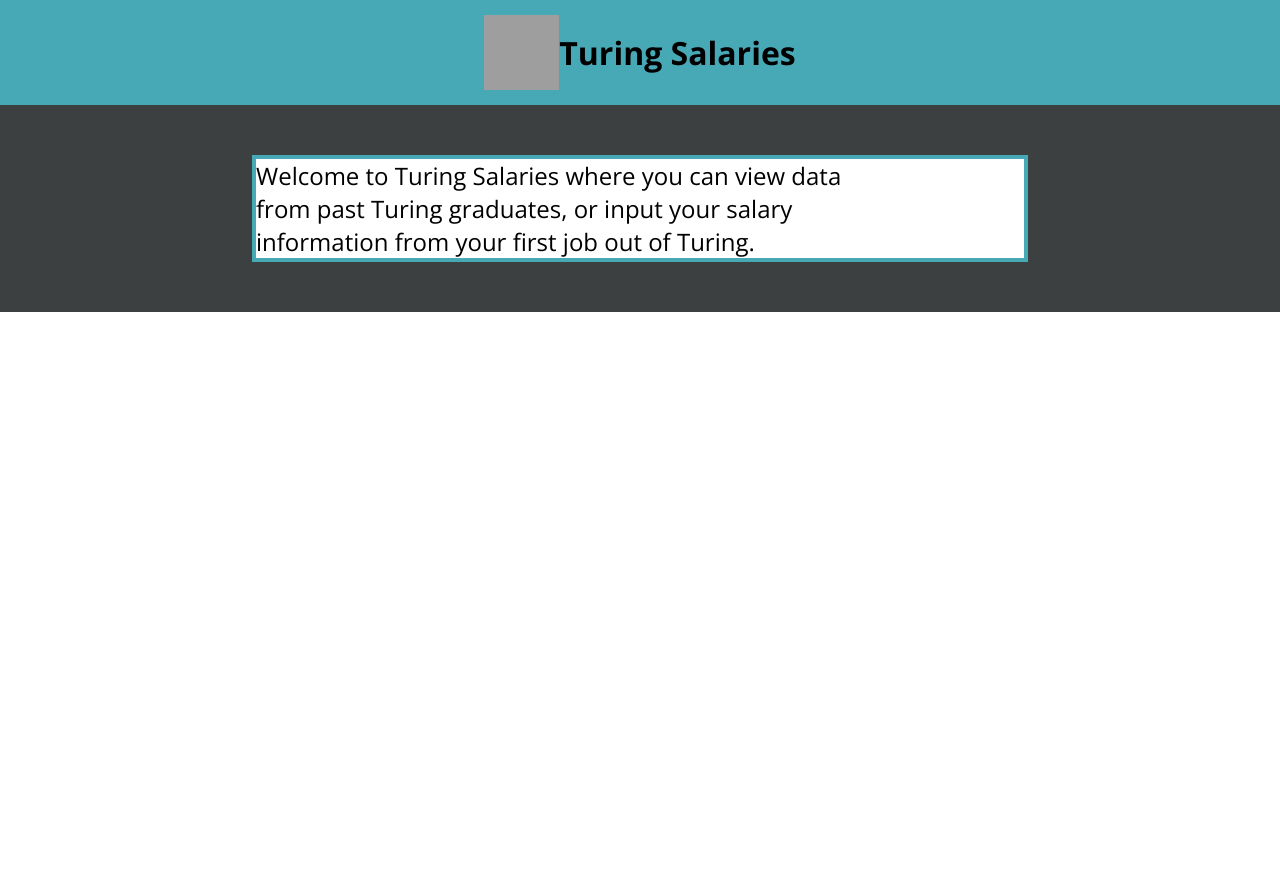
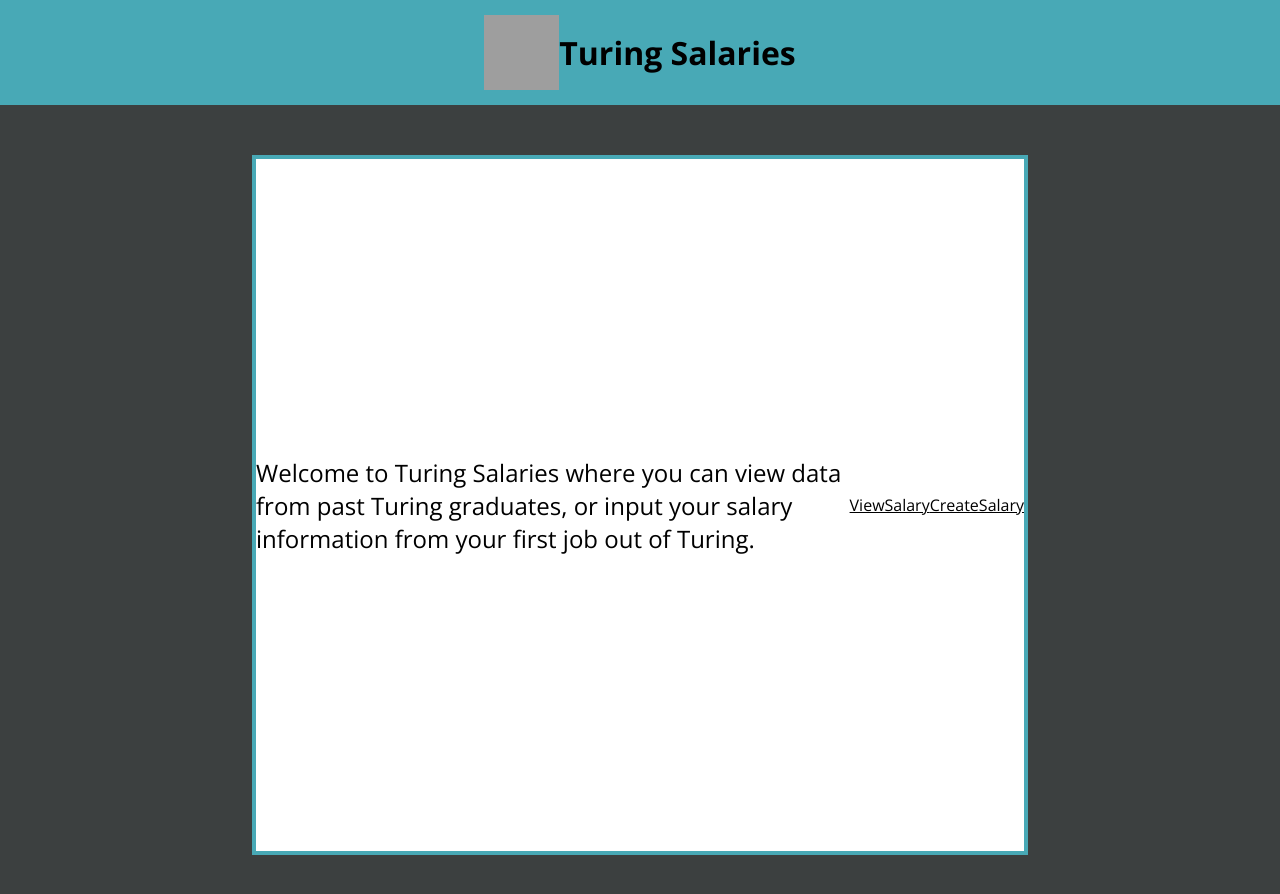
Before and after one commit to jasonhughes1/Turing-Salaries, a React (Create React App) app in the folder turing-salaries/client/: page / in a window 1280 px wide. Shown: the top 894 px of the page. Before the commit the page ends 800 px from the top, so only its background shows below. Built offline with nearby package versions, Linux system fonts and the light colour scheme; grey boxes are pictures that could not be loaded.

Commit message:
added styling for home

```diff
--- a/turing-salaries/client/src/Components/Home/Home.css
+++ b/turing-salaries/client/src/Components/Home/Home.css
@@ -3,7 +3,7 @@
   background-color: #3C4040;
   display: flex;
   justify-content: center;
-  /*height: 100vh;*/
+  height: 100vh;
 }
 
 .link-container {
@@ -17,6 +17,6 @@
   font-size: 24px;
 }
 
-.nav {
-  color: red;
+.home-nav {
+  color: black;
 }
--- a/turing-salaries/client/src/Components/Home/Home.js
+++ b/turing-salaries/client/src/Components/Home/Home.js
@@ -10,8 +10,8 @@ class Home extends Component {
           <span className="description">
             Welcome to Turing Salaries where you can view data from past Turing graduates, or input your salary information from your first job out of Turing.
           </span>
-          <NavLink className='nav' to='/viewsalary'>ViewSalary</NavLink>
-          <NavLink className='nav' to='/createsalary'>CreateSalary</NavLink>
+          <NavLink className='home-nav' to='/viewsalary'>ViewSalary</NavLink>
+          <NavLink className='home-nav' to='/createsalary'>CreateSalary</NavLink>
         </div>
       </div>
     )
```
